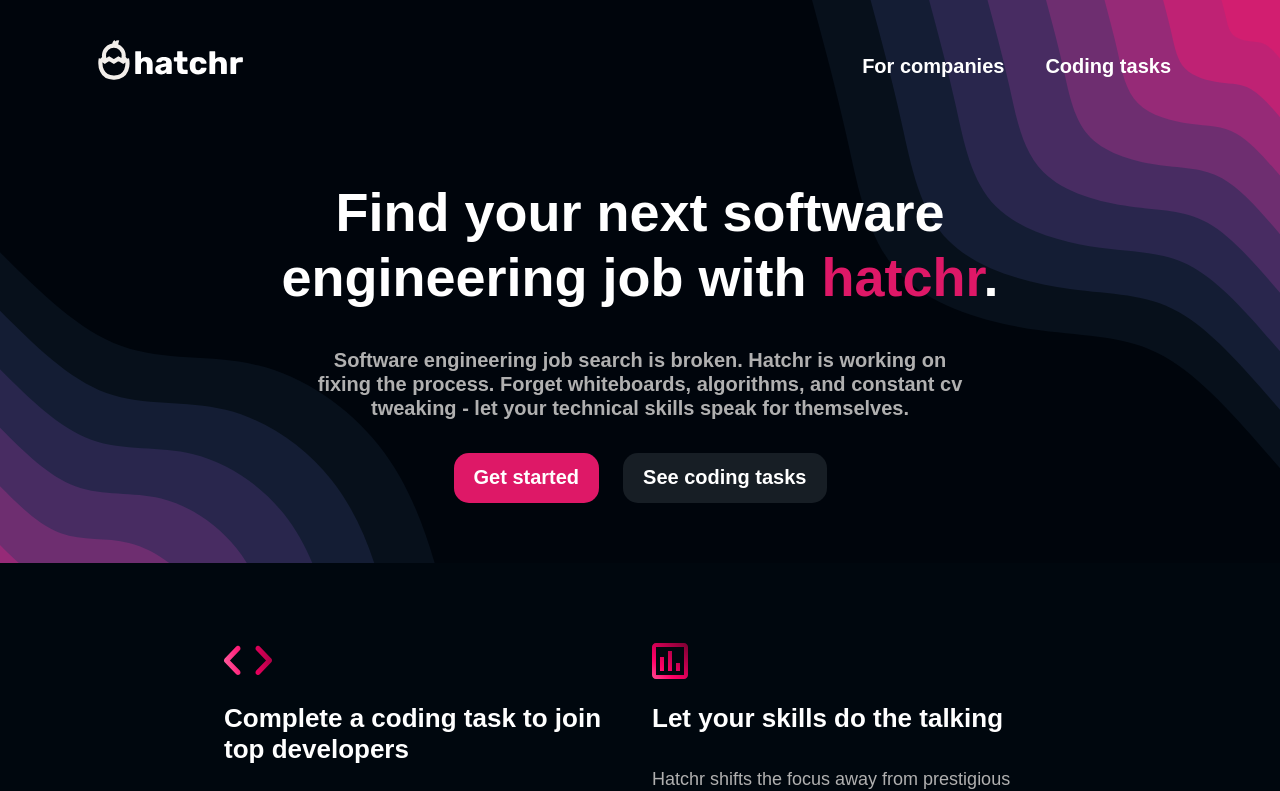
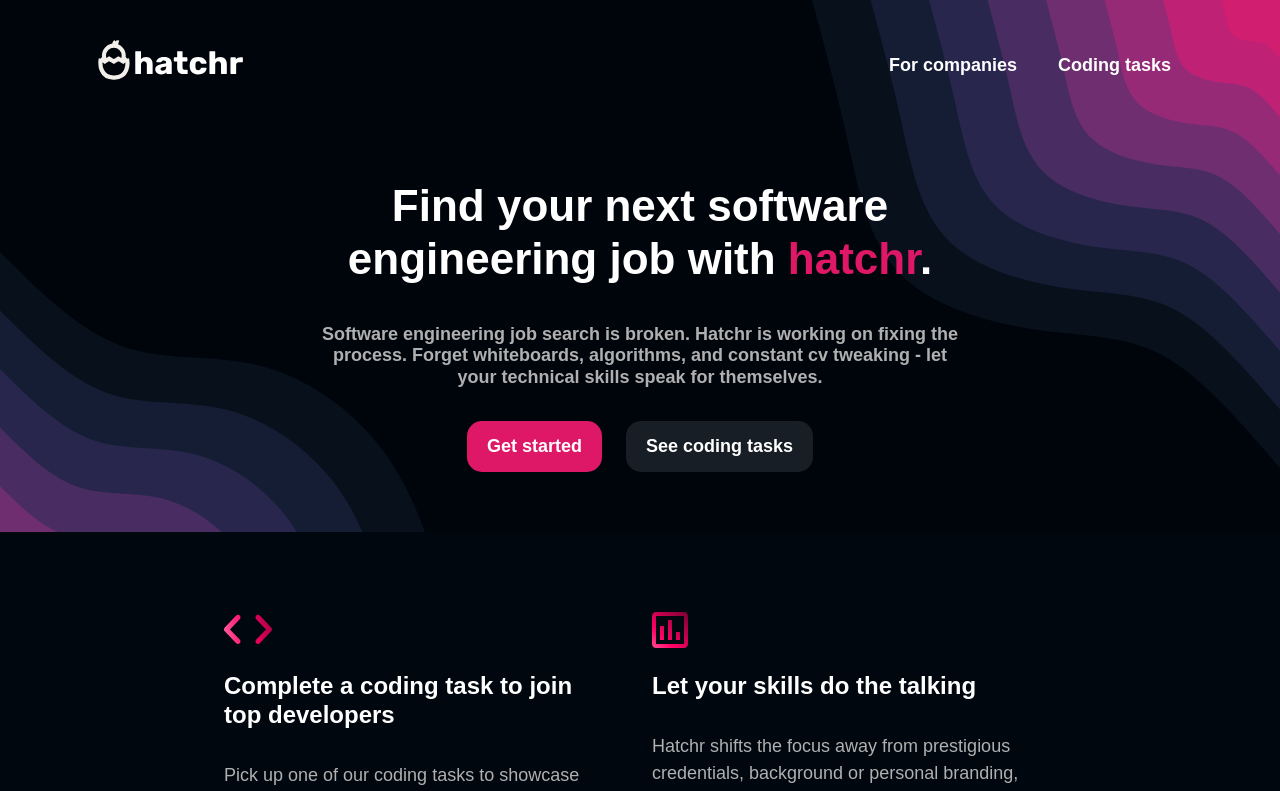
Before and after one commit to viranyidylan/hatchr-react-app, a React (Create React App) app: page / in a window 1280 px wide. Shown: the top 791 px of the page. Built offline with nearby package versions, Linux system fonts and the light colour scheme; a web font is replaced by a local one.

Commit message:
resized headings and fixed button styling

```diff
--- a/src/index.css
+++ b/src/index.css
@@ -5,19 +5,19 @@
 }
 
 :root h1 {
-  font-size: 54px;
+  font-size: 44px;
   font-weight: 600;
   color: white;
 }
 
 :root h2 {
-  font-size: 26px;
+  font-size: 24px;
   font-weight: 600;
   color: white;
 }
 
 :root h3 {
-  font-size: 20px;
+  font-size: 18px;
   font-weight: 600;
 }
 
@@ -62,7 +62,7 @@ body {
   border: none;
   padding-left: 20px;
   padding-right: 20px;
-  padding-top: 12px;
+  padding-top: 15px;
  }
 
  #btn-custom-primary:hover {
@@ -79,7 +79,7 @@ body {
   border: none;
   padding-left: 20px;
   padding-right: 20px;
-  padding-top: 12px;
+  padding-top: 15px;
  }
 
  #btn-custom-secondary:hover {
```
